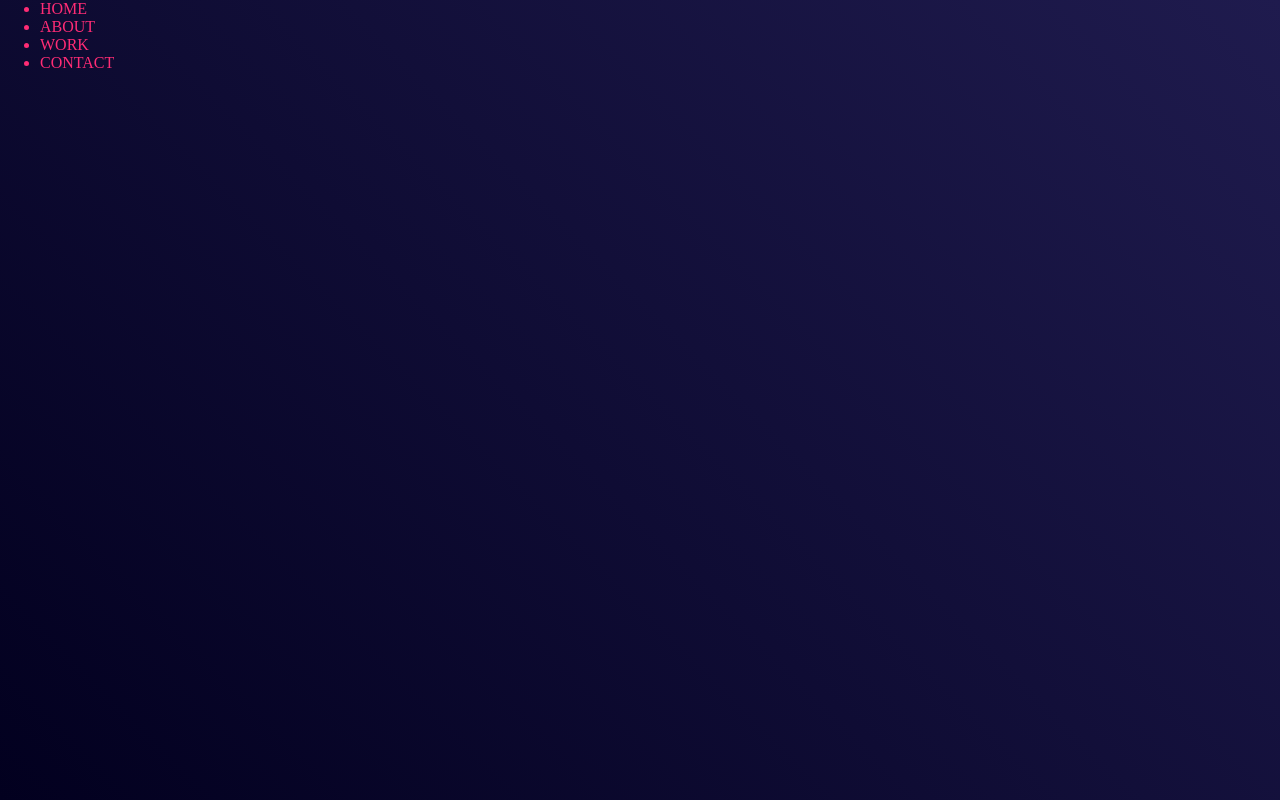
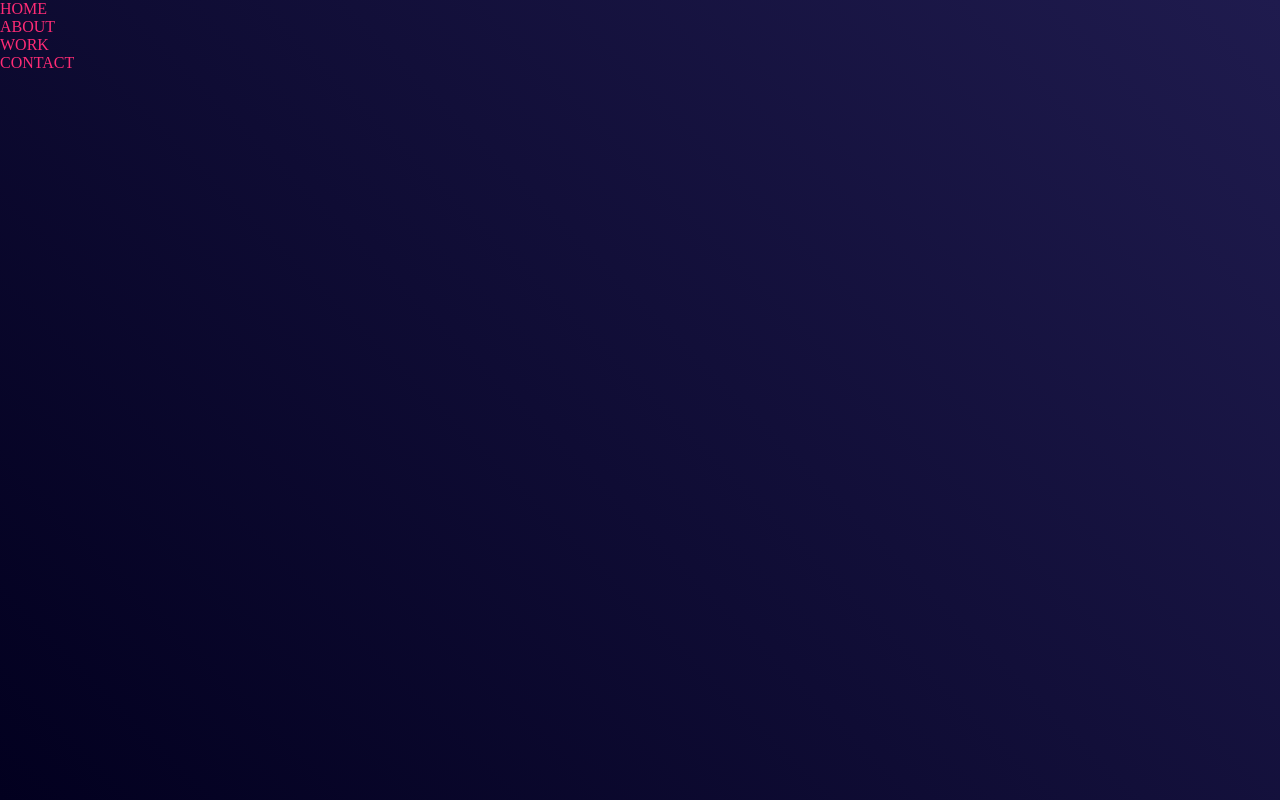
Before and after one commit to HazemSabry/css-split-text-animation, a plain HTML site: page index.html in a window 1280 px wide. Drawn offline with Linux system fonts and the light colour scheme.

Commit message:
.list style

```diff
--- a/styles.css
+++ b/styles.css
@@ -15,6 +15,8 @@ body {
 }
 
 .list {
+  padding: 0;
+  list-style: none;
 }
 
 .list-item {
```
